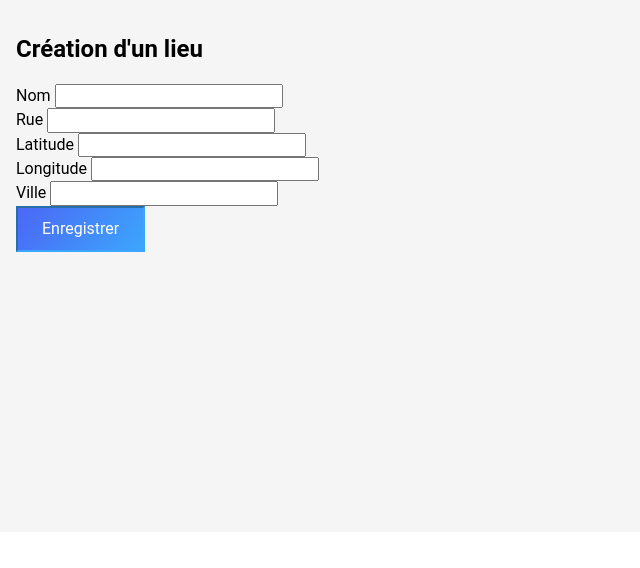
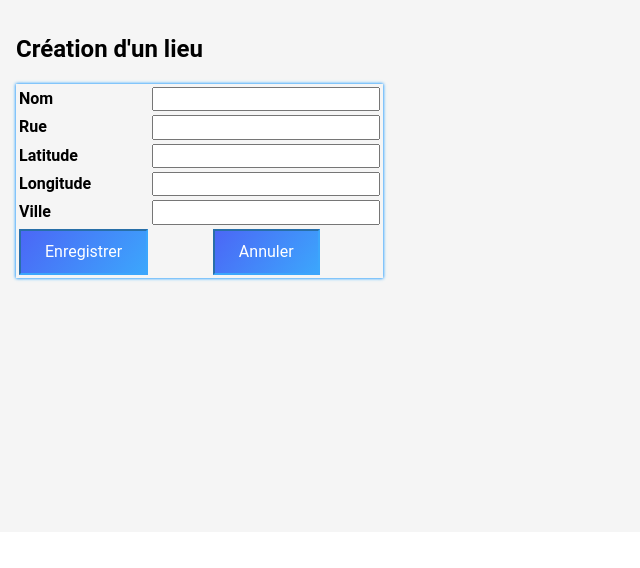
Before and after one commit to Mikael-LB/sortir-eleves, a PHP site: template templates/lieu/creer-lieu.html.twig in a window 1280 px wide. Shown: the part 136-704 px from the top of the page, without its empty margins (0-640 px from the left). Run offline with PHP 8.4, Linux system fonts and the light colour scheme; the template is opened without the code that fills it, so the values that code supplies are empty; form fields are guessed from the names that the template uses; some libraries are stand-ins or nearby versions.

Commit message:
CSS fini pour créer Lieu

```diff
--- a/templates/lieu/creer-lieu.html.twig
+++ b/templates/lieu/creer-lieu.html.twig
@@ -7,42 +7,74 @@
 {% block body %}
     <h2>Création d'un lieu</h2>
 
+    <section>
+        <table id="table-lieu" class="box-shad">
+            <thead>
+            </thead>
+            <tbody>
             {{ form_start(lieuForm) }}
-    <div>
+            <tr>
+                <th class="text-left" scope="row">
                     {{ form_label(lieuForm.nom) }}
+                </th>
+                <td>
                     {{ form_widget(lieuForm.nom) }}
                     {{ form_errors(lieuForm.nom) }}
-    </div>
-    <div>
+                </td>
+            </tr>
+            <tr>
+                <th class="text-left" scope="row">
                     {{ form_label(lieuForm.rue) }}
+                </th>
+                <td>
                     {{ form_widget(lieuForm.rue) }}
                     {{ form_errors(lieuForm.rue) }}
+                </td>
+            </tr>
 
-    </div>
-    <div>
+            <tr>
+                <th class="text-left" scope="row">
                     {{ form_label(lieuForm.latitude) }}
+                </th>
+                <td>
                     {{ form_widget(lieuForm.latitude) }}
                     {{ form_errors(lieuForm.latitude) }}
+                </td>
+            </tr>
 
-    </div>
-    <div>
+            <tr>
+                <th class="text-left" scope="row">
                     {{ form_label(lieuForm.longitude) }}
+                </th>
+                <td>
                     {{ form_widget(lieuForm.longitude) }}
                     {{ form_errors(lieuForm.longitude) }}
-
-    </div>
-    <div>
+                </td>
+            </tr>
+            <tr>
+                <th class="text-left" scope="row">
                     {{ form_label(lieuForm.Ville) }}
+                </th>
+                <td>
                     {{ form_widget(lieuForm.Ville) }}
                     {{ form_errors(lieuForm.Ville) }}
+                </td>
+            </tr>
+            </tbody>
+            <tfoot>
+            <td class="text-center">
+                <button class="button button-blue">Enregistrer</button>
+                {{ form_end(lieuForm) }}
+            </td>
+            <td class="text-center">
+                <a href="{{ path('sortie_liste_sorties') }}">
+                    <button class="button-blue">Annuler</button>
+                </a>
+            </td>
 
-    </div>
-    <div>
 
-    </div>
-    <div>
-<button class="button button-blue">Enregistrer</button>
-    </div>
-{{ form_end(lieuForm) }}
+            </tfoot>
+        </table>
+    </section>
 
 {% endblock %}
```
Lines whose indentation alone changed are shown as unchanged.
